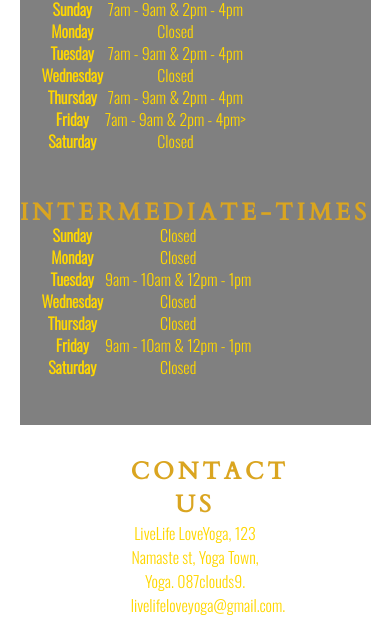
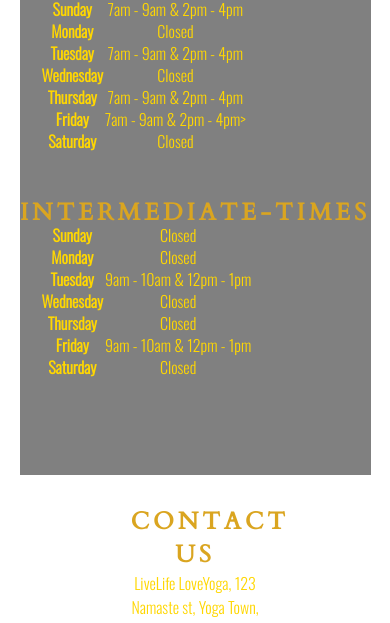
Before and after one commit to Clinto07/LiveLifeLoveYoga, a plain HTML site: page index.html in a window 390 px wide. Shown: the part 1995-2618 px from the top of the page. Drawn offline with nearby package versions, Linux system fonts and the light colour scheme.

Commit message:
Add final sign up styles for 950px screens and down

```diff
--- a/assets/css/style.css
+++ b/assets/css/style.css
@@ -458,7 +458,7 @@ footer {
 
     #class {
         width: 90%;
-        height: 800px;
+        height: 850px;
         margin: 0 auto;
     }
 
@@ -475,4 +475,18 @@ footer {
         text-align: center;
         padding: 0 20px;
     }
+
+    #contact-us-heading {
+        text-align: center;
+    }
+
+    .contact-us {
+        height: 250px;
+        text-align: center;
+        padding-bottom: 20px;
+    }
+
+    .form-section {
+        margin-bottom: 20px
+    }
 }
```
